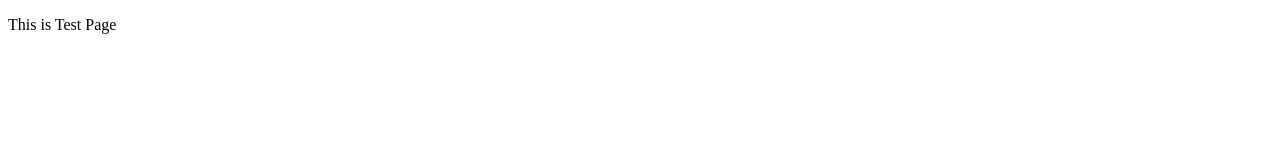
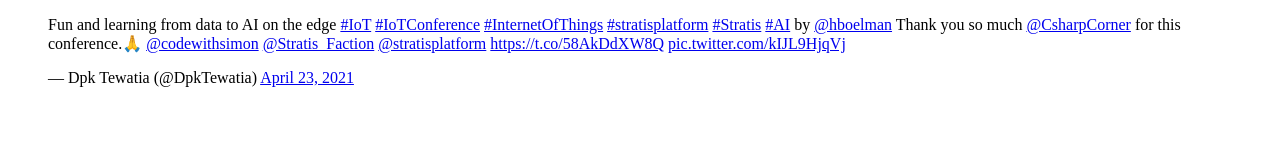
Before and after one commit to DpkTewatia/dpktewatia, a plain HTML site: page index.html in a window 1280 px wide. Drawn offline with Linux system fonts and the light colour scheme.

Commit message:
Update index.html

```diff
--- a/index.html
+++ b/index.html
@@ -7,6 +7,7 @@
     <title>Dpk Tewatia</title>
 </head>
 <body>
-    <p> This is Test Page <p>
+    <blockquote class="twitter-tweet" data-partner="tweetdeck"><p dir="ltr" lang="en">Fun and learning from data to AI on the edge <a href="https://twitter.com/hashtag/IoT?src=hash&amp;ref_src=twsrc%5Etfw">#IoT</a> <a href="https://twitter.com/hashtag/IoTConference?src=hash&amp;ref_src=twsrc%5Etfw">#IoTConference</a> <a href="https://twitter.com/hashtag/InternetOfThings?src=hash&amp;ref_src=twsrc%5Etfw">#InternetOfThings</a> <a href="https://twitter.com/hashtag/stratisplatform?src=hash&amp;ref_src=twsrc%5Etfw">#stratisplatform</a> <a href="https://twitter.com/hashtag/Stratis?src=hash&amp;ref_src=twsrc%5Etfw">#Stratis</a> <a href="https://twitter.com/hashtag/AI?src=hash&amp;ref_src=twsrc%5Etfw">#AI</a> by <a href="https://twitter.com/hboelman?ref_src=twsrc%5Etfw">@hboelman</a>  Thank you so much <a href="https://twitter.com/CsharpCorner?ref_src=twsrc%5Etfw">@CsharpCorner</a> for this conference.🙏 <a href="https://twitter.com/codewithsimon?ref_src=twsrc%5Etfw">@codewithsimon</a> <a href="https://twitter.com/Stratis_Faction?ref_src=twsrc%5Etfw">@Stratis_Faction</a> <a href="https://twitter.com/stratisplatform?ref_src=twsrc%5Etfw">@stratisplatform</a> <a href="https://t.co/58AkDdXW8Q">https://t.co/58AkDdXW8Q</a> <a href="https://t.co/kIJL9HjqVj">pic.twitter.com/kIJL9HjqVj</a></p>— Dpk Tewatia (@DpkTewatia) <a href="https://twitter.com/DpkTewatia/status/1385558296795377669?ref_src=twsrc%5Etfw">April 23, 2021</a></blockquote>
+<script async="" charset="utf-8" src="https://platform.twitter.com/widgets.js"></script>
 </body>
 </html>
```
